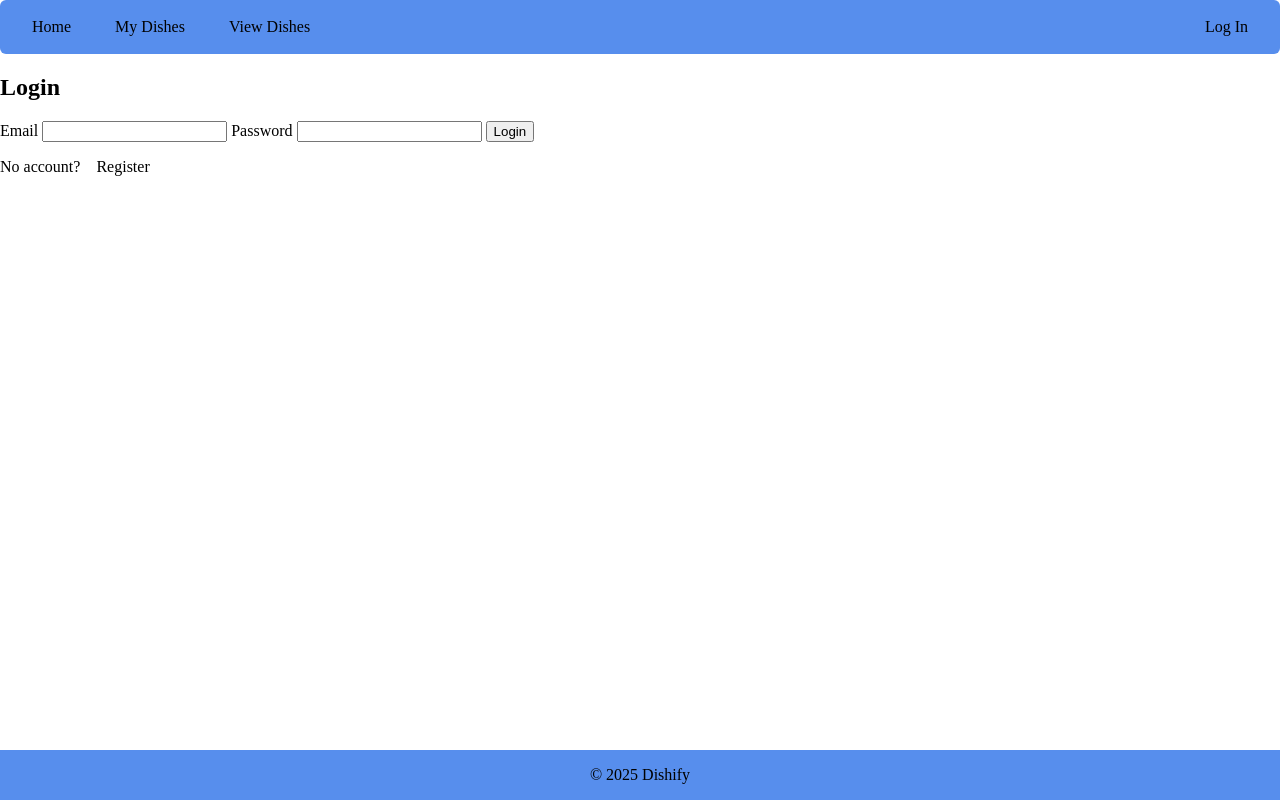
After one commit to nicklouko/MWIS, a PHP site: page /login in a window 1280 px wide. The commit adds this page. Run offline with PHP 8.4, Linux system fonts and the light colour scheme.

Commit message:
added login page
Added login page, removed html elements from nagivationbar.php. Changes on style.css to push down the footer.

```diff
--- a/footer.css
+++ b/footer.css
@@ -1,5 +1,5 @@
 .container{
-    margin: 500px 0 0 0;
+    margin: 0;
     display:flex;
     justify-content: center; /*main axis- horizontal*/
     align-items: center; /*cross axis- vertical*/
--- /dev/null
+++ b/login.php
@@ -0,0 +1,29 @@
+<!DOCTYPE html>
+<html lang="en">
+<head>
+  <title>Login Page</title>
+  <link rel="stylesheet" href="login.css">
+  <link rel="stylesheet" href="style.css">
+  <link rel="stylesheet" href="footer.css">
+</head>
+<body>
+  <?php include 'navigationbar.php'; ?>
+  <main>
+  <div class="login-box">
+    <h2>Login</h2>
+    <form action="/login" method="post">
+      <label for="email">Email</label>
+      <input type="email" id="email" name="email" required>
+
+      <label for="password">Password</label>
+      <input type="password" id="password" name="password" required>
+
+      <button type="submit">Login</button>
+    </form>
+    <p class="register-link">No account? <a href="/register">Register</a></p>
+  </div>
+</main>
+<?php include 'footer.php'; ?>
+<script src="hambmenu.js"></script>
+</body>
+</html>
--- a/navigationbar.php
+++ b/navigationbar.php
@@ -1,11 +1,4 @@
-<!DOCTYPE html>
-<html>
-  <head>
 
-    <link rel="stylesheet" href="style.css">
-    <link rel="stylesheet" href="footer.css">
-</head>
-  <body>
 <nav class="navbar">
   <button class="icon" id="hambtn">☰</button>
   <ul class="navpages">
@@ -17,7 +10,3 @@
   <a id="login"  href="login.php">Log In</a></li>
 
 </nav>
-<?php include 'footer.php'; ?>
-<script src="hambmenu.js"></script>
-</body>
-</html>
--- a/style.css
+++ b/style.css
@@ -47,6 +47,7 @@
 
     margin-left: auto; /* pushes the login link to the far right */
     margin-right: 20px; /* adds margin to the right of the login link to separate it from the edge of the navbar */
+
 }
 
 /* Styles each link */
@@ -65,3 +66,15 @@ a:hover {
 
 
 }
+
+
+html, body {
+  height: 100%;
+  margin: 0;
+  display: flex;
+  flex-direction: column;
+}
+
+main {
+  flex: 1; /* allows main to grow and fill available space */
+}
```
